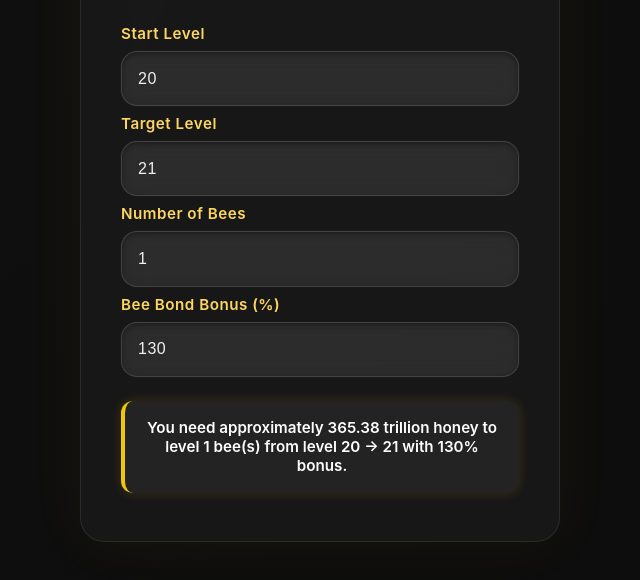
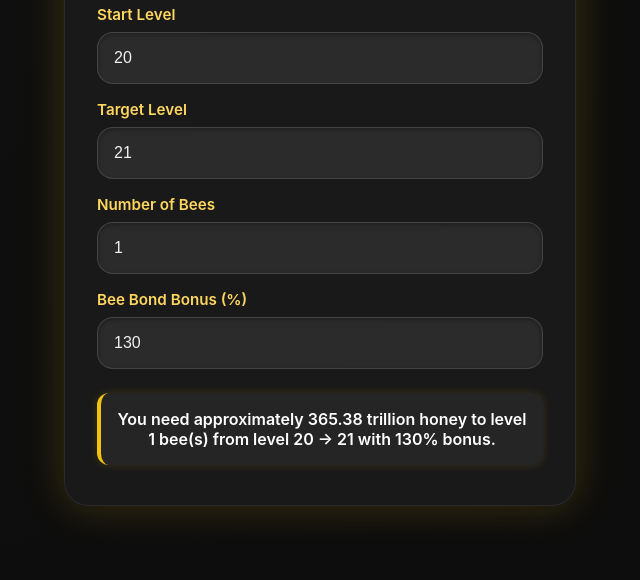
Before and after one commit to Sweakss/BSS-Bond-Calculator, a plain HTML site: page index.html in a window 1280 px wide. Shown: the part 220-800 px from the top of the page, without its empty margins (320-960 px from the left). Drawn offline with Linux system fonts and the light colour scheme.

Commit message:
Update style.css
fixed yet another thing i hope . . . .

```diff
--- a/style.css
+++ b/style.css
@@ -15,27 +15,26 @@ body {
   align-items: center;
   min-height: 100vh;
   color: #e0e0e0;
-  overflow-x: hidden;
+  padding: 1rem;
 }
 
 /* -------- CONTAINER -------- */
 .container {
-  background: rgba(30, 30, 30, 0.65);
-  backdrop-filter: blur(20px);
+  background: rgba(30, 30, 30, 0.75); /* slightly stronger for better backdrop */
+  backdrop-filter: blur(12px);        /* works in most modern browsers */
   border-radius: 24px;
-  padding: 3rem 2.5rem;
-  box-shadow: 0 0 60px rgba(241, 196, 15, 0.05);
+  padding: 2.5rem 2rem;
+  width: 100%;
+  max-width: 32rem;
+  box-shadow: 0 0 40px rgba(241, 196, 15, 0.2);
   border: 1px solid rgba(255, 255, 255, 0.08);
-  width: 90%;
-  max-width: 30rem;
-  transition: transform 0.3s ease, box-shadow 0.3s ease, background 0.3s ease;
-  position: relative;
+  transition: all 0.3s ease;
 }
 
-.container:hover:not(:has(#result:hover)) {
-  transform: translateY(-0.3rem);
-  box-shadow: 0 0 60px rgba(241, 196, 15, 0.3);
-  background: rgba(30, 30, 30, 0.85);
+/* Container hover glow without :has() */
+.container:hover {
+  transform: translateY(-0.2rem);
+  box-shadow: 0 0 50px rgba(241, 196, 15, 0.3);
 }
 
 /* -------- HEADER -------- */
@@ -46,14 +45,14 @@ h1 {
   background: linear-gradient(90deg, #f1c40f, #ffdd57);
   -webkit-background-clip: text;
   -webkit-text-fill-color: transparent;
-  text-shadow: 0 0 0.6rem rgba(241, 196, 15, 0.4);
-  margin-bottom: 2.5rem;
+  text-shadow: 0 0 0.5rem rgba(241, 196, 15, 0.4);
+  margin-bottom: 2rem;
   letter-spacing: 0.05rem;
 }
 
 /* -------- FIELDS -------- */
 .field {
-  margin-bottom: 0.5rem;
+  margin-bottom: 1rem;
 }
 
 label {
@@ -62,8 +61,7 @@ label {
   font-size: 0.95rem;
   margin-bottom: 0.5rem;
   color: #ffd75f;
-  letter-spacing: 0.5px;
-  transition: color 0.25s ease, letter-spacing 0.25s ease;
+  transition: color 0.25s ease;
 }
 
 label:hover {
@@ -72,23 +70,21 @@ label:hover {
 
 input {
   width: 100%;
-  padding: 1.1rem 1rem;
+  padding: 1rem;
   font-size: 1rem;
   font-weight: 500;
-  letter-spacing: 0.5px;
   color: #f0f0f0;
   border-radius: 1rem;
   outline: none;
-  backdrop-filter: blur(12px);
   background: rgba(255, 255, 255, 0.08);
   border: 1px solid rgba(255, 255, 255, 0.12);
-  box-shadow: inset 0 2px 4px rgba(0, 0, 0, 0.3), 0 0 2px rgba(255, 255, 255, 0.05);
-  transition: all 0.35s ease;
+  box-shadow: inset 0 2px 4px rgba(0,0,0,0.25);
+  transition: all 0.3s ease;
 }
 
 input:focus {
   border-color: #ffd75f;
-  box-shadow: 0 0 1rem rgba(255, 215, 95, 0.5), inset 0 2px 6px rgba(0, 0, 0, 0.35);
+  box-shadow: 0 0 1rem rgba(255,215,95,0.5), inset 0 2px 6px rgba(0,0,0,0.3);
   background: rgba(255, 255, 255, 0.12);
 }
 
@@ -107,27 +103,27 @@ input[type=number] {
   margin-top: 1.5rem;
   font-weight: 600;
   text-align: center;
-  font-size: 0.95rem;
+  font-size: 1rem;
   color: #fff;
-  background: rgba(255, 255, 255, 0.05);
+  background: rgba(255,255,255,0.05);
   border-left: 0.3rem solid #f1c40f;
-  padding: 1.1rem;
+  padding: 1rem;
   border-radius: 0.75rem;
-  transform: translateY(0);
-  box-shadow: 0 0 0.75rem rgba(241, 196, 15, 0.15);
+  box-shadow: 0 0 0.5rem rgba(241,196,15,0.15);
   transition: all 0.3s ease;
 }
 
+/* Result hover glow */
 #result:hover {
-  box-shadow: 0 0 1.5rem rgba(255, 215, 95, 0.5);
+  box-shadow: 0 0 1rem rgba(255,215,95,0.4);
 }
 
 /* -------- RESPONSIVE -------- */
 @media (max-width: 480px) {
   .container {
-    padding: 2rem 1.5rem;
+    padding: 1.5rem 1rem;
   }
   h1 {
-    font-size: 1.6rem;
+    font-size: 1.5rem;
   }
 }
```
